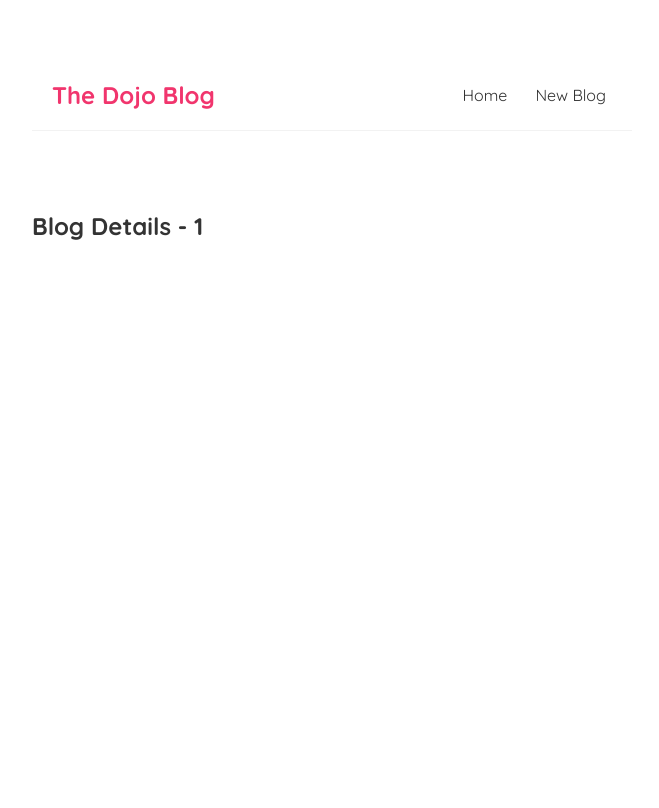
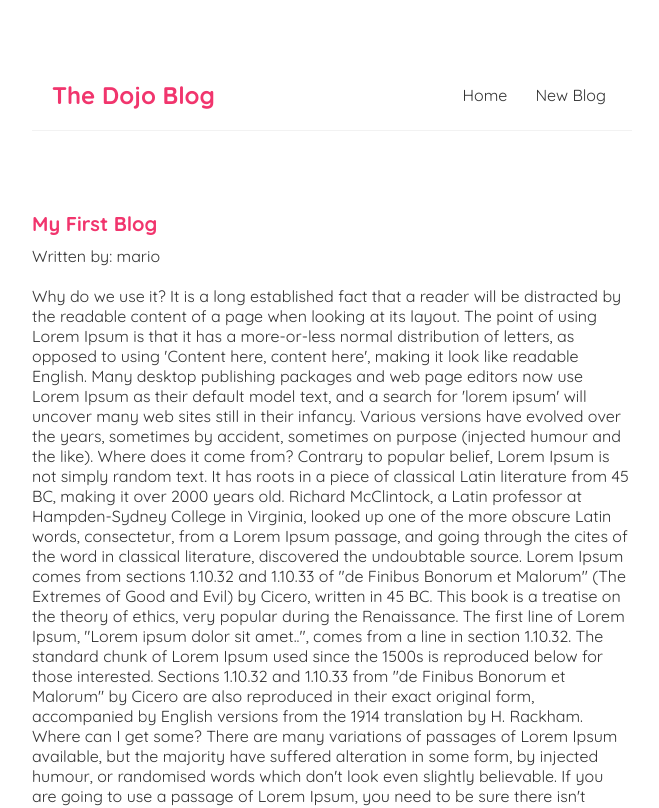
Before and after one commit to lukasz-klekner/blog_react, a React (Create React App) app: page /blogs/1 in a window 1280 px wide. Shown: the top 808 px of the page, without its empty margins (308-967 px from the left). Built offline with nearby package versions, Linux system fonts and the light colour scheme; data requests are answered from the project's data file.

Commit message:
adds more details to BlogDetails component and uses fetch in it

```diff
--- a/src/components/BlogDetails.js
+++ b/src/components/BlogDetails.js
@@ -1,11 +1,23 @@
 import { useParams } from 'react-router'
+import useFetch from '../hooks/useFetch'
+
+const BASE_URL = `http://localhost:8000/blogs`
 
 const BlogDetails = () => {
   const { id } = useParams()
+  const { data: blog, error, isPending } = useFetch(`${BASE_URL}/${id}`)
 
   return (
     <div className='blog-details'>
-      <h2>Blog Details - {id}</h2>
+      {isPending && <div>Loading</div>}
+      {error && <div>{error}</div>}
+      {blog && (
+        <article>
+          <h2>{blog.title}</h2>
+          <p>Written by: {blog.author}</p>
+          <div>{blog.body}</div>
+        </article>
+      )}
     </div>
   )
 }
--- a/src/hooks/useFetch.js
+++ b/src/hooks/useFetch.js
@@ -33,7 +33,6 @@ const useFetch = (url) => {
     return () => abortedCont.abort()
   }, [url])
 
-  console.log(data)
   return {
     data,
     isPending,
--- a/src/index.css
+++ b/src/index.css
@@ -51,3 +51,12 @@
 .blog-preview a {
   text-decoration: none;
 }
+
+.blog-details h2 {
+  font-size: 20px;
+  color: #f1356d;
+  margin-bottom: 10px;
+}
+.blog-details div {
+  margin: 20px 0;
+}
```
